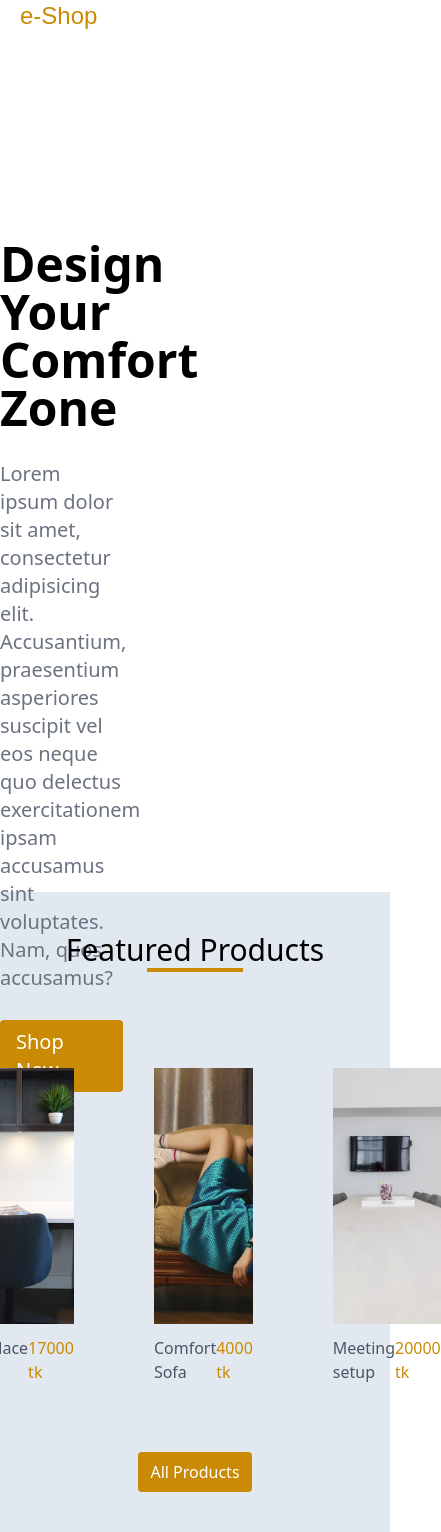
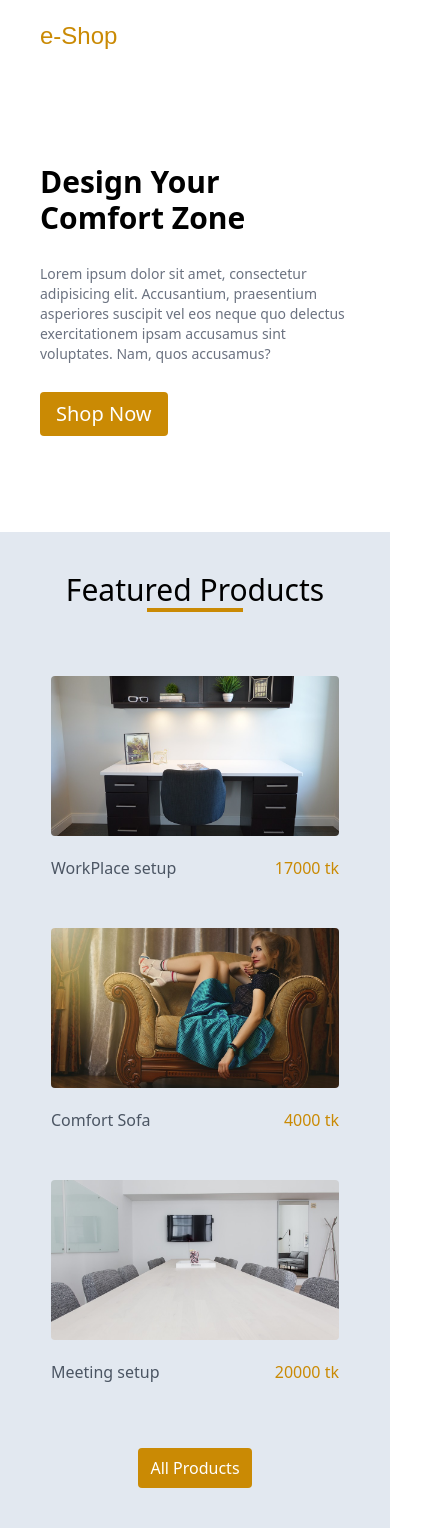
Before and after one commit to Sparrow48/e-shop, a React (Create React App) app: page / in a window 390 px wide. Shown: the whole page, 441 px wide, since content can reach past the window. Built offline with nearby package versions, Linux system fonts and the light colour scheme; some icons are missing.

Commit message:
make responsive

```diff
--- a/src/components/FeturedProducts.js
+++ b/src/components/FeturedProducts.js
@@ -26,10 +26,10 @@ function FeturedProducts() {
   // }, []);
   return (
     <section className="py-10 bg-slate-200">
-      <div className="mx-auto lg:max-w-6xl ">
+      <div className="max-w-2xl mx-auto lg:max-w-6xl ">
         <h1 className="text-3xl text-center ">Featured Products</h1>
         <p className="w-24 mx-auto border-b-4 border-yellow-600"></p>
-        <div className="flex justify-center py-24 space-x-20">
+        <div className="flex flex-col items-center justify-center py-16 space-y-12 sm:space-y-16 sm:py-24 lg:space-y-0 lg:space-x-20 lg:flex-row">
           <Product image={FP1} title="WorkPlace setup" price="17000" />
           <Product image={FP2} title="Comfort Sofa" price="4000" />
           <Product image={FP4} title="Meeting setup" price="20000" />
--- a/src/components/Hero.js
+++ b/src/components/Hero.js
@@ -3,10 +3,12 @@ import HeroImage from "../assets/hero.png";
 
 function Hero() {
   return (
-    <div className="grid items-center justify-center max-h-screen grid-cols-2 py-48 mx-auto gap-36 lg:max-w-6xl">
+    <div className="grid items-center justify-center max-h-screen px-10 py-24 mx-auto md:py-48 lg:px-0 lg:grid-cols-2 gap-36 lg:max-w-6xl">
       <div className="flex flex-col space-y-7">
-        <h1 className="text-5xl font-bold">Design Your Comfort Zone</h1>
-        <p className="text-xl text-gray-500">
+        <h1 className="text-3xl font-bold sm:text-4xl lg:text-5xl">
+          Design Your Comfort Zone
+        </h1>
+        <p className="text-sm text-gray-500 md:text-xl">
           Lorem ipsum dolor sit amet, consectetur adipisicing elit. Accusantium,
           praesentium asperiores suscipit vel eos neque quo delectus
           exercitationem ipsam accusamus sint voluptates. Nam, quos accusamus?
--- a/src/components/Menu.js
+++ b/src/components/Menu.js
@@ -17,8 +17,8 @@ function Menu() {
       {showMenu ? (
         <div className="">
           <div className="flex flex-row">
-            <div className="z-50 w-4/5 h-screen bg-gray-200">
-              <div className="px-5">
+            <div className="z-50 w-4/5 h-screen pt-5 bg-gray-200">
+              <div className="px-10">
                 <Logo />
               </div>
 
@@ -48,7 +48,7 @@ function Menu() {
           </div>
         </div>
       ) : (
-        <div className="flex flex-row justify-between px-5">
+        <div className="flex flex-row justify-between px-10 pt-5">
           <Logo />
           <Icon
             icon="bx:bx-menu-alt-right"
--- a/src/components/Product.js
+++ b/src/components/Product.js
@@ -2,10 +2,10 @@ import React from "react";
 
 function Product(props) {
   return (
-    <div className="flex flex-col space-y-3 w-60 h-72">
+    <div className="flex flex-col space-y-5 max-h-52 sm:h-60 lg:space-y-3 lg:w-60 lg:h-72">
       <div className="">
         <img
-          className="object-cover h-64 w-60"
+          className="object-cover h-40 rounded sm:h-56 w-72 sm:w-135 lg:h-64 lg:w-60"
           src={props.image}
           alt="Fetured_products"
         />
--- a/tailwind.config.js
+++ b/tailwind.config.js
@@ -4,6 +4,7 @@ module.exports = {
     extend: {
       spacing: {
         128: "32rem",
+        135: "40rem",
       },
       fontFamily: {
         logo: "'Aclonica', sans-serif",
```
